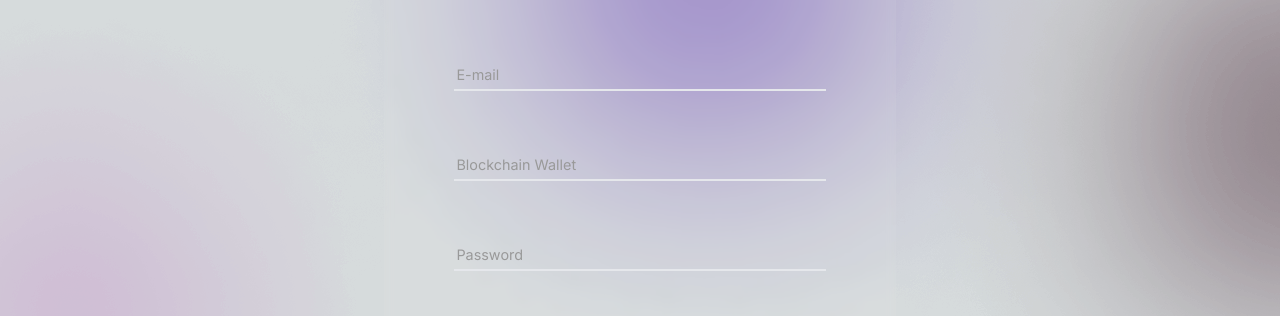
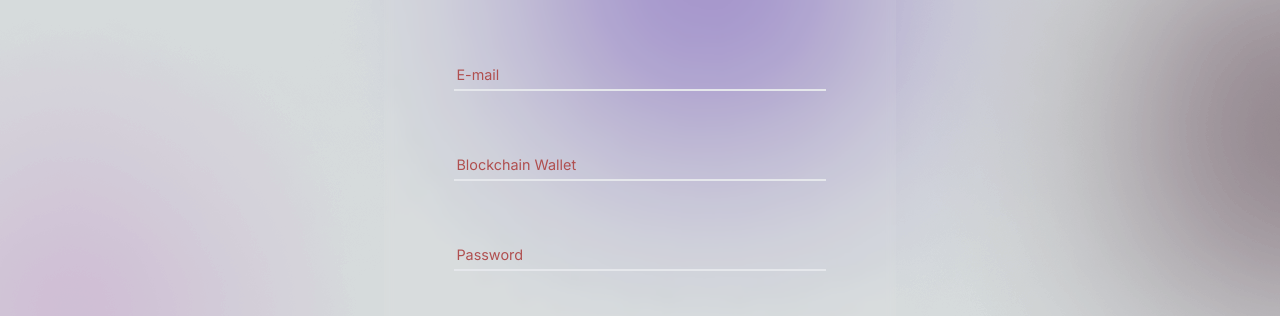
Before and after one commit to JoshdfG/Booking-app, a Next.js app: page /login in a window 1280 px wide. Shown: the part 257-573 px from the top of the page. Built offline with nearby package versions, Linux system fonts and the light colour scheme.

Commit message:
modified:   src/app/globals.css

```diff
--- a/src/app/globals.css
+++ b/src/app/globals.css
@@ -40,7 +40,7 @@ body {
   transform: translateY(-60%);
   transition: transform 0.3s ease-out, font-size 0.3s ease-out;
   font-size: .9rem;
-  color: #999;
+  color: #b04f4f;
   pointer-events: none;
   z-index: 1;
   background: transparent;
```
